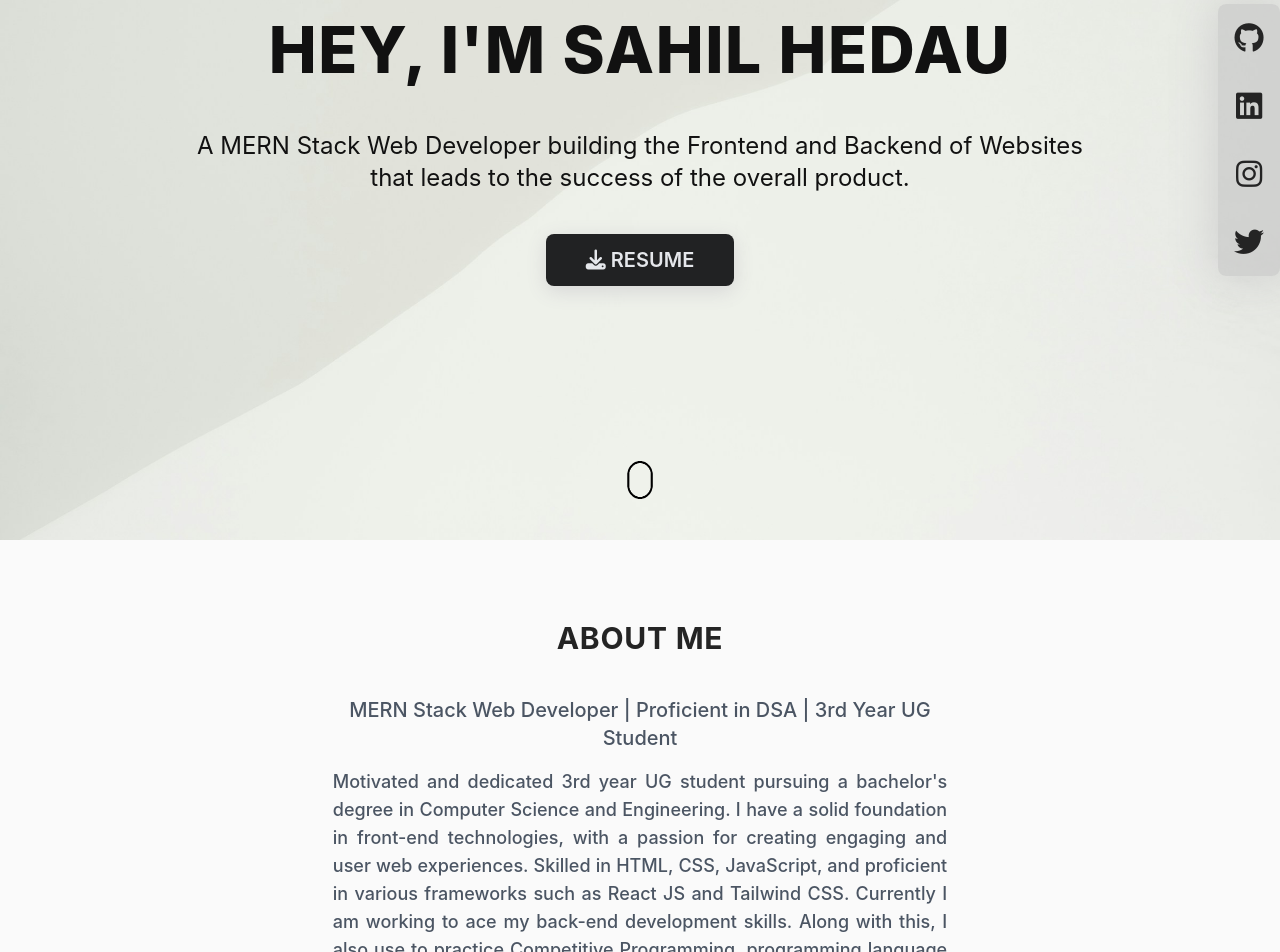
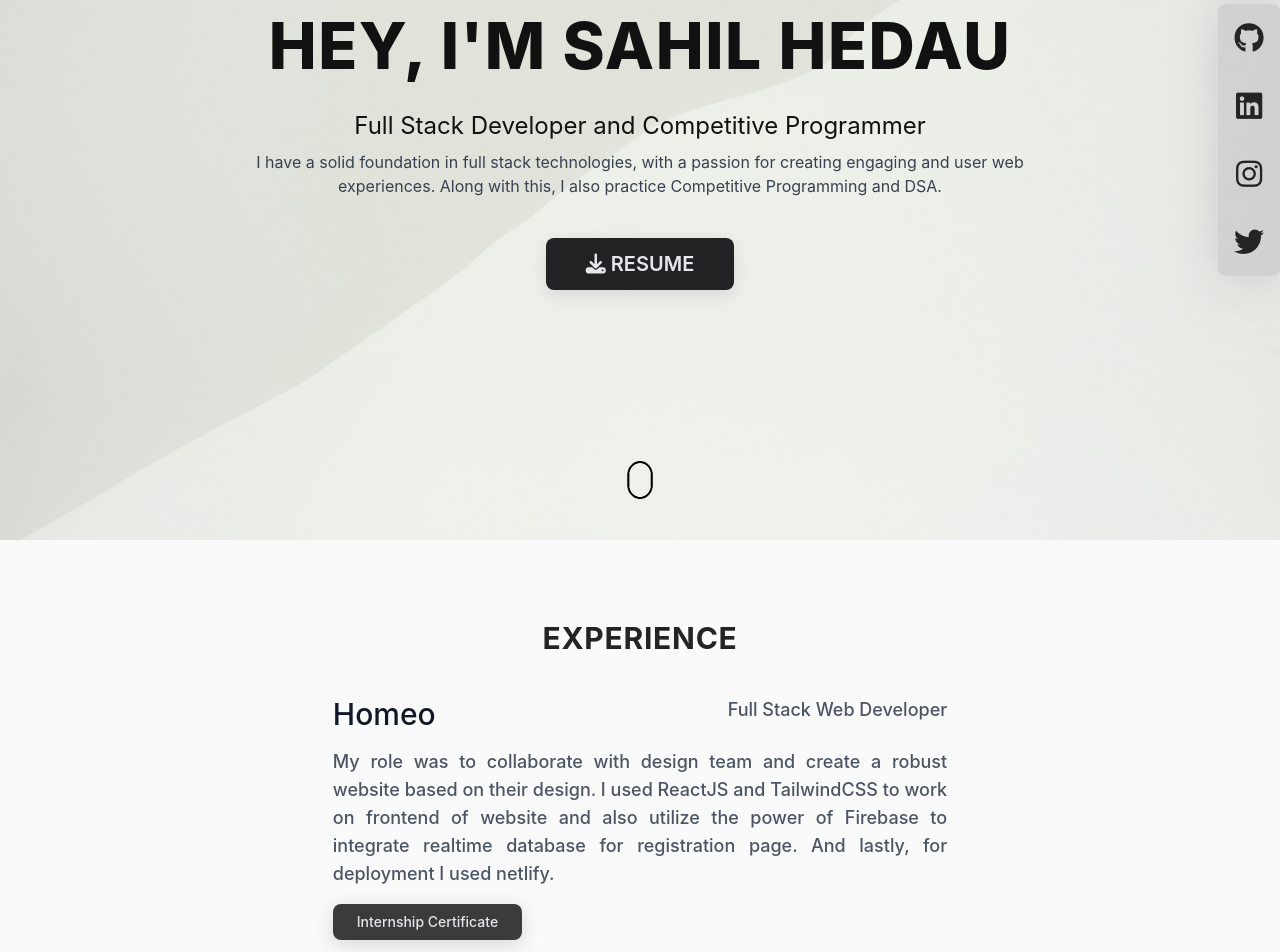
Before and after one commit to sahilhedau49/portfolio-v1, a React (Vite) app: page / in a window 1280 px wide. Shown: the part 260-1212 px from the top of the page. Built offline with nearby package versions, Linux system fonts and the light colour scheme.

Commit message:
Experience Section Added

```diff
--- /dev/null
+++ b/src/Components/Experience.jsx
@@ -0,0 +1,42 @@
+import React from "react";
+
+const Experience = () => {
+  return (
+    <div id="experience" className="flex min-h-[30vh] py-10">
+      <div className="w-[60%] m-auto text-center">
+        <div className="mb-4">
+          <h1 className="text-3xl font-bold uppercase tracking-wide">
+            Experience
+          </h1>
+        </div>
+        <div className="w-[80%] mx-auto text-lg font-medium text-gray-600 text-justify mt-10">
+          <div className="flex justify-between">
+            <p className="text-3xl mb-4 text-gray-900">Homeo</p>
+            <p>Full Stack Web Developer</p>
+          </div>
+          <p>
+            My role was to collaborate with design team and create a robust
+            website based on their design. I used ReactJS and TailwindCSS to
+            work on frontend of website and also utilize the power of Firebase
+            to integrate realtime database for registration page. And lastly,
+            for deployment I used netlify.
+          </p>
+          <div className="flex gap-4">
+            <a href={import.meta.env.VITE_React_App_Homeo_URL} target="_blank">
+              <button className="btn text-gray-200 mt-4 duration-300 hover:-translate-y-1 px-6 py-2 rounded-lg text-sm bg-[#212223e0]">
+                Internship Certificate
+              </button>
+            </a>
+            {/* <a href={import.meta.env.VITE_React_App_RESUME_URL} target="_blank">
+              <button className="btn text-gray-200 mt-4 duration-300 hover:-translate-y-1 px-6 py-2 rounded-lg text-sm bg-[#212223e0]">
+                LOR
+              </button>
+            </a> */}
+          </div>
+        </div>
+      </div>
+    </div>
+  );
+};
+
+export default Experience;
--- a/src/Components/Footer.jsx
+++ b/src/Components/Footer.jsx
@@ -5,11 +5,10 @@ const Footer = () => {
     <div className="w-full bg-black text-[#eee] px-40 py-20">
       <div>
         <div className="flex justify-between">
-          <div className="w-[40%]">
+          <div className="w-[40%] place-content-center">
             <h1 className="uppercase text-2xl font-medium">Sahil Hedau</h1>
             <p className="mt-4 text-sm">
-              A MERN Stack Web Developer building the Frontend and Backend of
-              Websites that leads to the success of the overall product.
+              Full Stack Developer and Competitive Programmer.
             </p>
           </div>
           <div className="w-[20%]">
--- a/src/Components/Hero.jsx
+++ b/src/Components/Hero.jsx
@@ -1,6 +1,6 @@
-import React, { useEffect, useState } from "react";
 import gif from "../assets/mouse-scroll.gif";
 import Navbar from "./Navbar";
+import "../Global.css";
 
 const Hero = () => {
   return (
@@ -34,13 +34,17 @@ const Hero = () => {
       </div>
       <div className="hero flex flex-col min-h-[100vh] pb-10 text-[#111]">
         <Navbar />
-        <div className="w-[70%] text-center block mx-auto my-auto">
+        <div className="w-[60%] text-center block mx-auto my-auto">
           <h1 className="text-[4rem] tracking-wide font-extrabold">
             HEY, I'M SAHIL HEDAU
           </h1>
-          <p className="mt-8 text-2xl">
-            A MERN Stack Web Developer building the Frontend and Backend of
-            Websites that leads to the success of the overall product.
+          <p className="mt-4 text-2xl">
+            Full Stack Developer and Competitive Programmer
+          </p>
+          <p className="mt-2 text-gray-700">
+            I have a solid foundation in full stack technologies, with a passion
+            for creating engaging and user web experiences. Along with this, I
+            also practice Competitive Programming and DSA.
           </p>
           <a href={import.meta.env.VITE_React_App_RESUME_URL} target="_blank">
             <button className="btn text-gray-200 mt-10 duration-300 hover:-translate-y-1 px-10 py-3 rounded-lg text-xl font-semibold bg-[#212223]">
--- a/src/Components/MainPage.jsx
+++ b/src/Components/MainPage.jsx
@@ -1,17 +1,17 @@
 import React from "react";
 import Hero from "./Hero";
-import About from "./About";
 import Skills from "./Skills";
 import ProjectSection from "./ProjectSection";
 import CodingProfiles from "./CodingProfiles";
 import Contact from "./Contact";
+import Experience from "./Experience";
 
 const MainPage = () => {
   return (
     <>
       <Hero />
       <div className="mt-10">
-        <About />
+        <Experience />
       </div>
       <CodingProfiles />
       <ProjectSection />
--- a/src/Components/Navbar.jsx
+++ b/src/Components/Navbar.jsx
@@ -14,7 +14,7 @@ const Navbar = () => {
         <div className="flex place-items-center">
           <ul className="flex gap-14 text-lg font-semibold text-gray-700 uppercase tracking-wide">
             <li className="hover:-translate-y-1 cursor-pointer duration-300 hover:text-gray-900">
-              <a href="#about">About</a>
+              <a href="#experience">Experience</a>
             </li>
             <li className="hover:-translate-y-1 cursor-pointer duration-300 hover:text-gray-900">
               <a href="#profiles">Profiles</a>
--- a/src/Components/Projects.jsx
+++ b/src/Components/Projects.jsx
@@ -1,14 +1,14 @@
 import React, { useEffect, useState } from "react";
-// import projectsData from "../assets/projects.json";
 import ProjectCard from "./ProjectCard";
 import ProjectsNavbar from "./ProjectsNavbar";
 import axios from "axios";
 
 const Projects = () => {
   const [data, setData] = useState();
-  // useEffect(() => {
-  //   setData(Object.values(projectsData));
-  // }, []);
+
+  useEffect(() => {
+    window.scrollTo(0, 0);
+  }, []);
 
   useEffect(() => {
     const fetchData = async () => {
```
Also changed, not shown: 2 other files (tests, documents, lock files or other folders).
